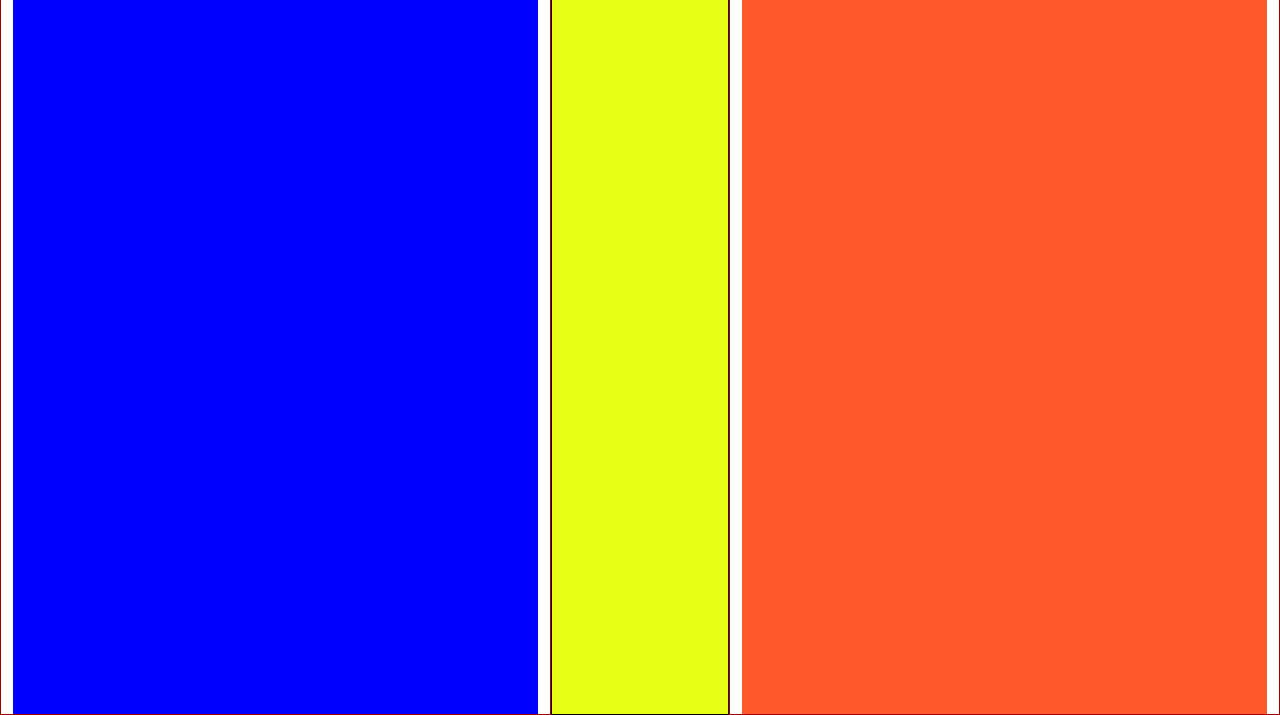
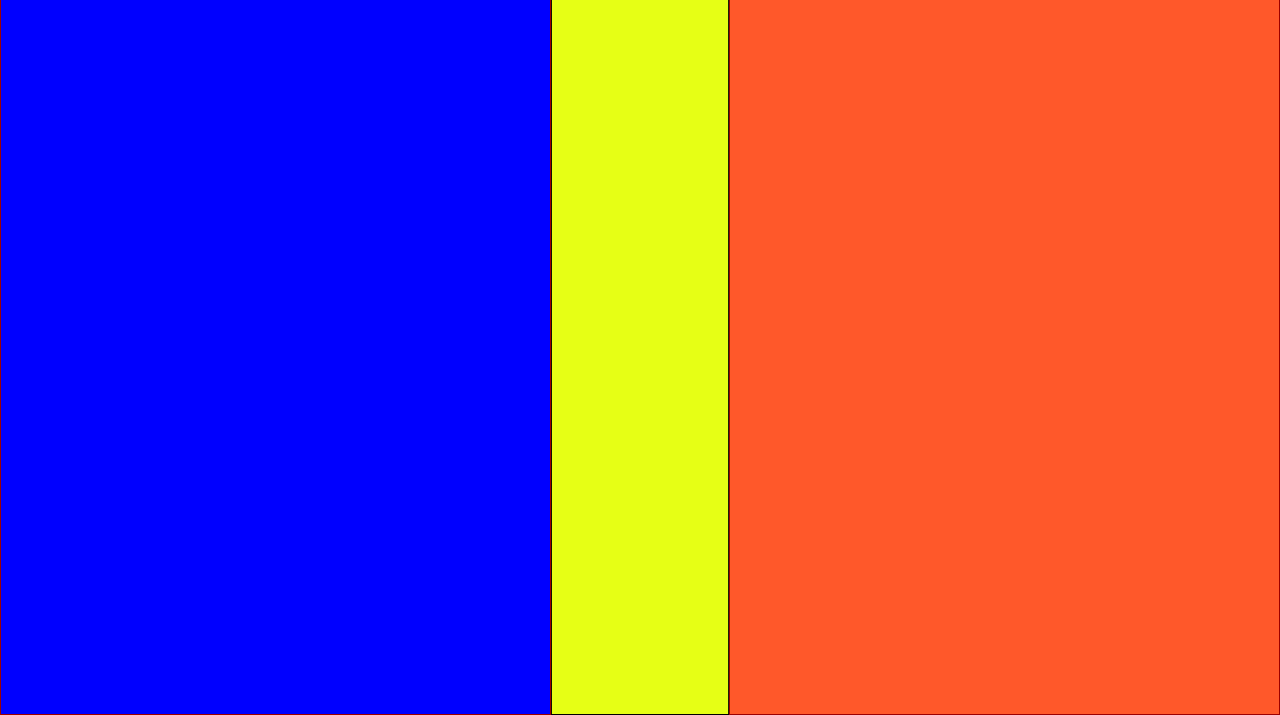
Before and after one commit to sofiamoontero/Practica01_Studio, a plain HTML site: page index.html in a window 1280 px wide. Shown: the part 85-800 px from the top of the page. Drawn offline with nearby package versions, Linux system fonts and the light colour scheme.

```diff
--- a/css/style.css
+++ b/css/style.css
@@ -2,6 +2,11 @@
     overflow: hidden;
     box-sizing: border-box;
   }
+
+/* RESET BOOTSTRAP */
+.container {
+  --bs-gutter-x: 0;
+}
 
   body {
     font-family: sans-serif;
--- a/index.html
+++ b/index.html
@@ -4,8 +4,8 @@
   <meta charset="UTF-8">
   <title>KASETTE</title>
   <meta name="viewport" content="width=device-width, initial-scale=1"><link rel="stylesheet" href="https://cdnjs.cloudflare.com/ajax/libs/meyer-reset/2.0/reset.min.css">
-<link rel="stylesheet" href="css/style.css">
-<link rel="stylesheet" href="css/bootstrap.min.css">
+  <link rel="stylesheet" href="css/bootstrap.min.css">
+  <link rel="stylesheet" href="css/style.css">
 </head>
 <body>
 		<div class="wrapper">
```
